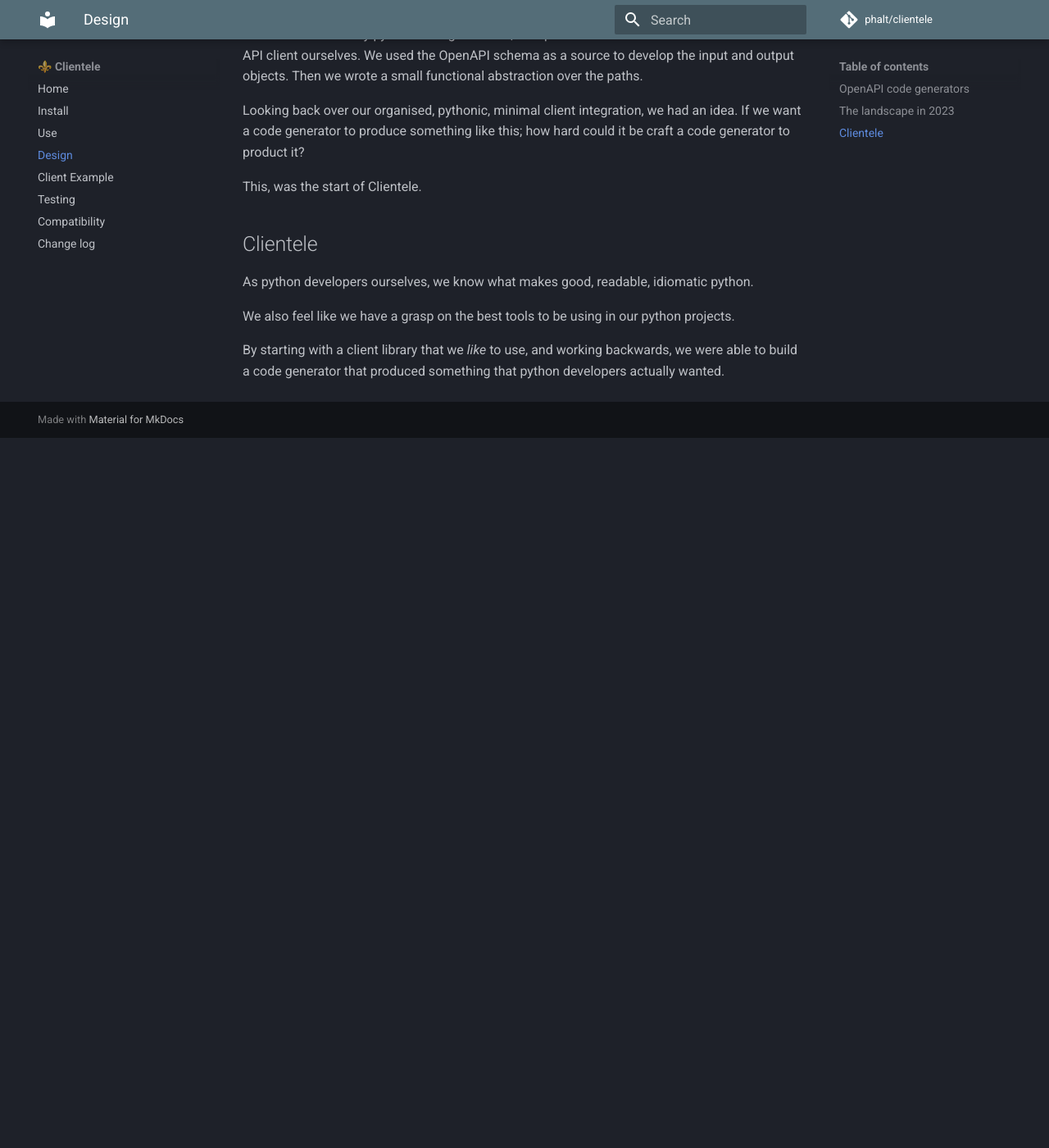
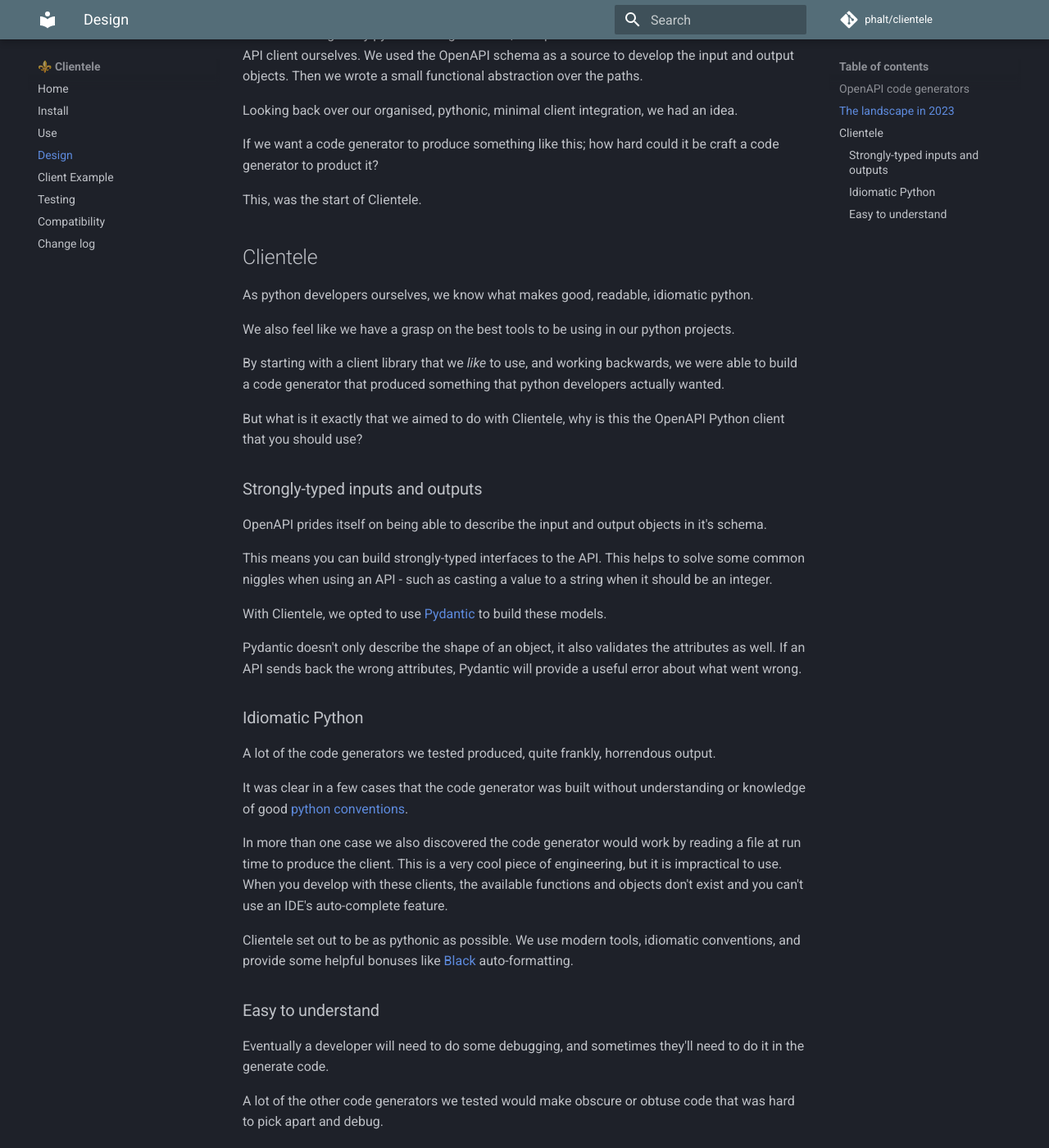
Before and after one commit to phalt/clientele, an MkDocs documentation site: the page built from docs/design.md, in a window 1280 px wide and 1400 px high, scrolled down 990 px. Shown: the whole window at 82% size. Built offline with MkDocs 1.6.1 and Material for MkDocs 9.7.7, drawn with Linux system fonts in a browser that asks for light colours; comment, search, counter and statistics services are not loaded; before the commit the page ends 1524 px from its top, so only the background shows below that; some of the changed text lies outside the part shown.

Commit message:
more design stuff

```diff
--- a/docs/design.md
+++ b/docs/design.md
@@ -26,9 +26,11 @@
 
 * There are a lot of options for generating clients. They all meet the need of "generating a python client using the schema". But, they all have a poor developer experience.
 
-After evaluation many python code generators, we opted to use none of them and hand craft the API client ourselves. We used the OpenAPI schema as a source to develop the input and output objects.  Then we wrote a small functional abstraction over the paths.
+After evaluating many python code generators, we opted to use none of them and hand craft the API client ourselves. We used the OpenAPI schema as a source to develop the input and output objects.  Then we wrote a small functional abstraction over the paths.
 
-Looking back over our organised, pythonic, minimal client integration, we had an idea. If we want a code generator to produce something like this; how hard could it be craft a code generator to product it?
+Looking back over our organised, pythonic, minimal client integration, we had an idea.
+
+If we want a code generator to produce something like this; how hard could it be craft a code generator to product it?
 
 This, was the start of Clientele.
 
@@ -39,3 +41,41 @@
 We also feel like we have a grasp on the best tools to be using in our python projects.
 
 By starting with a client library that we _like_ to use, and working backwards, we were able to build a code generator that produced something that python developers actually wanted.
+
+But what is it exactly that we aimed to do with Clientele, why is this the OpenAPI Python client that you should use?
+
+### Strongly-typed inputs and outputs
+
+OpenAPI prides itself on being able to describe the input and output objects in it's schema.
+
+This means you can build strongly-typed interfaces to the API. This helps to solve some common niggles when using an API - such as casting a value to a string when it should be an integer.
+
+With Clientele, we opted to use [Pydantic](https://docs.pydantic.dev/latest/) to build these models.
+
+Pydantic doesn't only describe the shape of an object, it also validates the attributes as well. If an API sends back the wrong attributes, Pydantic will provide a useful error about what went wrong.
+
+### Idiomatic Python
+
+A lot of the code generators we tested produced, quite frankly, horrendous output.
+
+It was clear in a few cases that the code generator was built without understanding or knowledge of good [python conventions](https://realpython.com/lessons/zen-of-python/).
+
+In more than one case we also discovered the code generator would work by reading a file at run time to produce the client. This is a very cool piece of engineering, but it is impractical to use. When you develop with these clients, the available functions and objects don't exist and you can't use an IDE's auto-complete feature.
+
+Clientele set out to be as pythonic as possible. We use modern tools,  idiomatic conventions, and provide some helpful bonuses like [Black](https://github.com/psf/black/) auto-formatting.
+
+### Easy to understand
+
+Eventually a developer will need to do some debugging, and sometimes they'll need to do it in the generate code.
+
+A lot of the other code generators we tested would make obscure or obtuse code that was hard to pick apart and debug.
+
+Now, there is a valid suggestion that developers shouldn't _have to_ look at this, and that is fair.
+
+But the reality doesn't match that expectation. And personally; we like to know what generated code is doing. We want to trust that it will work, and that we can adapt around it if needs be. An interesting quirk of code generators is you can't always inspect their source when evaluating to use it. Any other tool - you'd just go to GitHub and have a read around, but you can't with code generators.
+
+So the code that is generated, needs to be easy to understand.
+
+Clientele doesn't do any tricks, or magic, or anything complex. The generated code has documentation and is designed to be readable. It is only a small layer on top of already well established tools, such as [HTTPX](https://github.com/encode/httpx).
+
+It is that way because we know you will need to inspect it in the future. We want to build your trust that this is a sane and sensible too.
```
